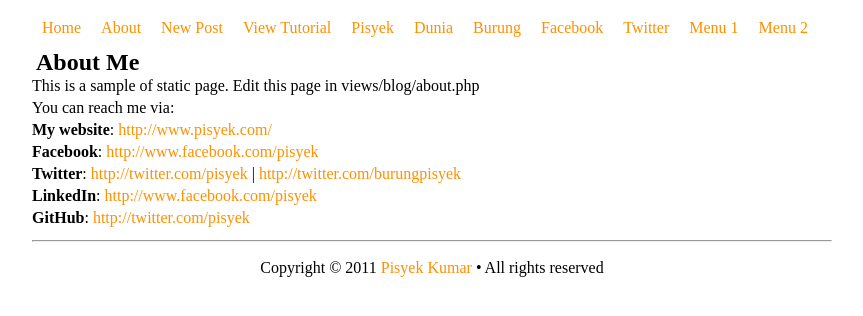
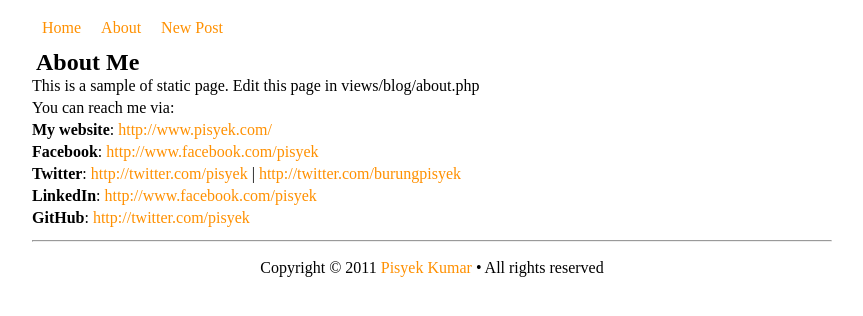
Before and after one commit to EDesignLabs/DiscussionSpawn, a CodeIgniter app: page /blog2/index.php/blog/about in a window 1280 px wide. Shown: the part 140-456 px from the top of the page, without its empty margins (208-1071 px from the left). Run offline with CodeIgniter, Linux system fonts and the light colour scheme.

Commit message:
Making sure pusing is working. Clean up menu

```diff
--- a/application/views/blog/menu.php
+++ b/application/views/blog/menu.php
@@ -3,14 +3,7 @@
         <li><a href="<?php echo base_url();?>">Home</a></li>
         <li><a href="<?php echo base_url();?>about">About</a></li>
         <li><a href="<?php echo base_url();?>new-post">New Post</a></li>
-        <li><a href="#" target="_blank">View Tutorial</a></li>
-        <li><a href="http://www.pisyek.com/" target="_blank">Pisyek</a></li>
-        <li><a href="http://dunia.pisyek.com/" target="_blank">Dunia</a></li>
-        <li><a href="http://burung.pisyek.com/" target="_blank">Burung</a></li>
-        <li><a href="http://www.facebook.com/" target="_blank">Facebook</a></li>
-        <li><a href="http://twitter.com/pisyek" target="_blank">Twitter</a></li>
-        <li><a>Menu 1</a></li>
-        <li><a>Menu 2</a></li>
+
     </ol>
 </div>
 <br clear="all" />
```
